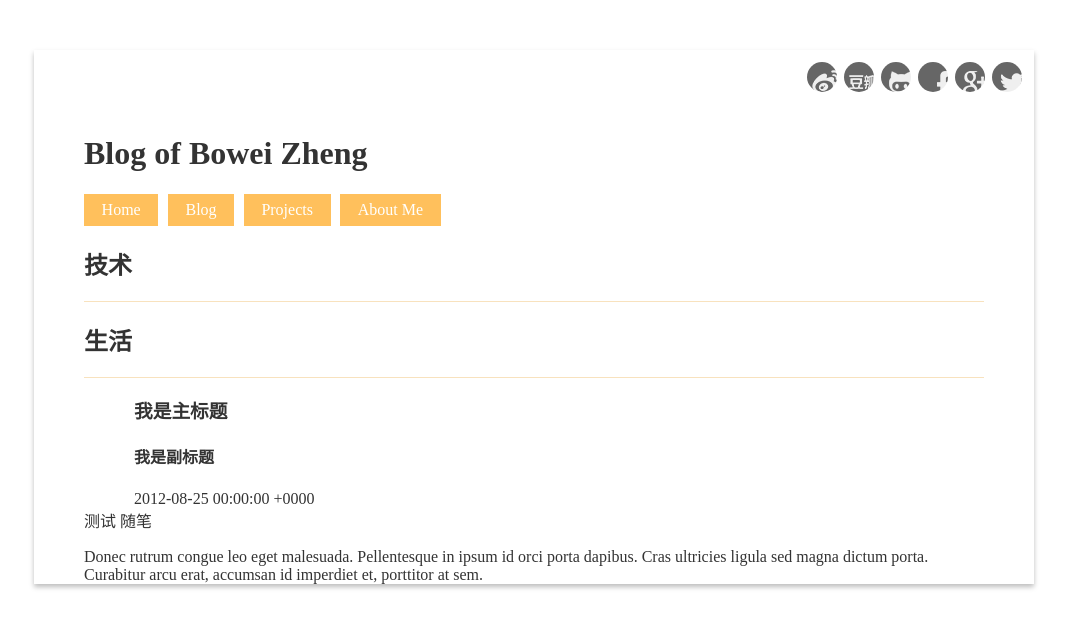
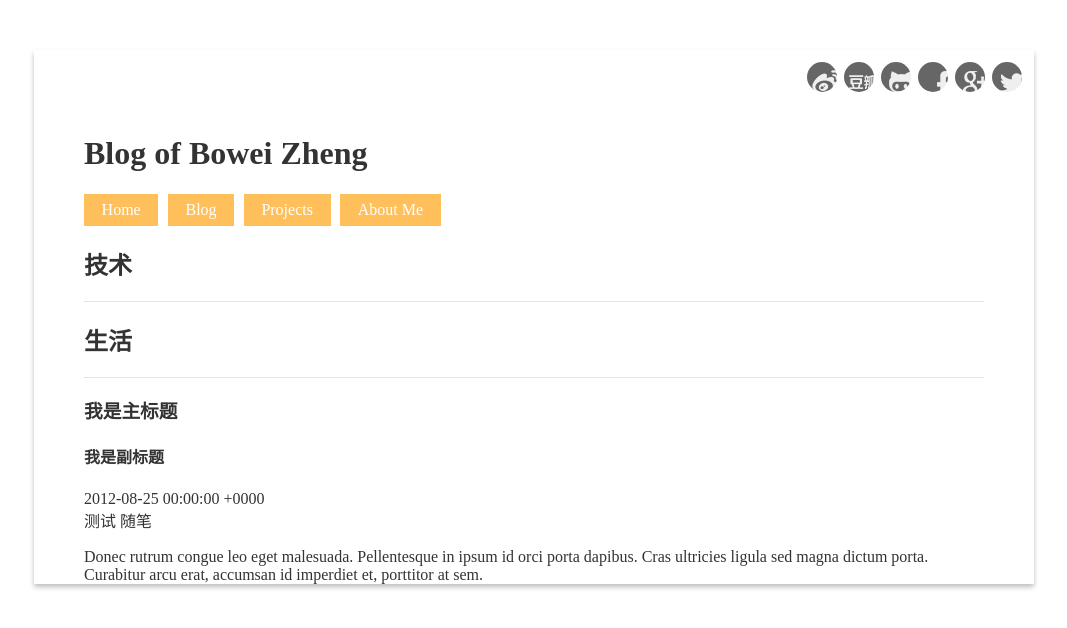
Before and after one commit to wynn719/blog, a Jekyll site: the page built from index.html, in a window 1280 px wide. Shown: the top 628 px of the page, without its empty margins (106-1173 px from the left). Built offline with Jekyll 4.4.1, drawn with Linux system fonts in a browser that asks for light colours.

Commit message:
update layout home

```diff
--- a/_layouts/home.html
+++ b/_layouts/home.html
@@ -66,7 +66,7 @@
       <div class="recent-life_posts">
         {% for post in site.posts %}
           <article>
-            <header>
+            <header class="article_header">
               <hgroup>
                 <h3>{{ post.title }}</h3>
                 <h4>{{ post.subtitle }}</h4>
--- a/css/default.css
+++ b/css/default.css
@@ -123,3 +123,6 @@ header nav li a:hover{
 article{
 	border-top: 1px solid rgb(248,226,190);
 }
+.article_header{
+	padding: 0;
+}
```
